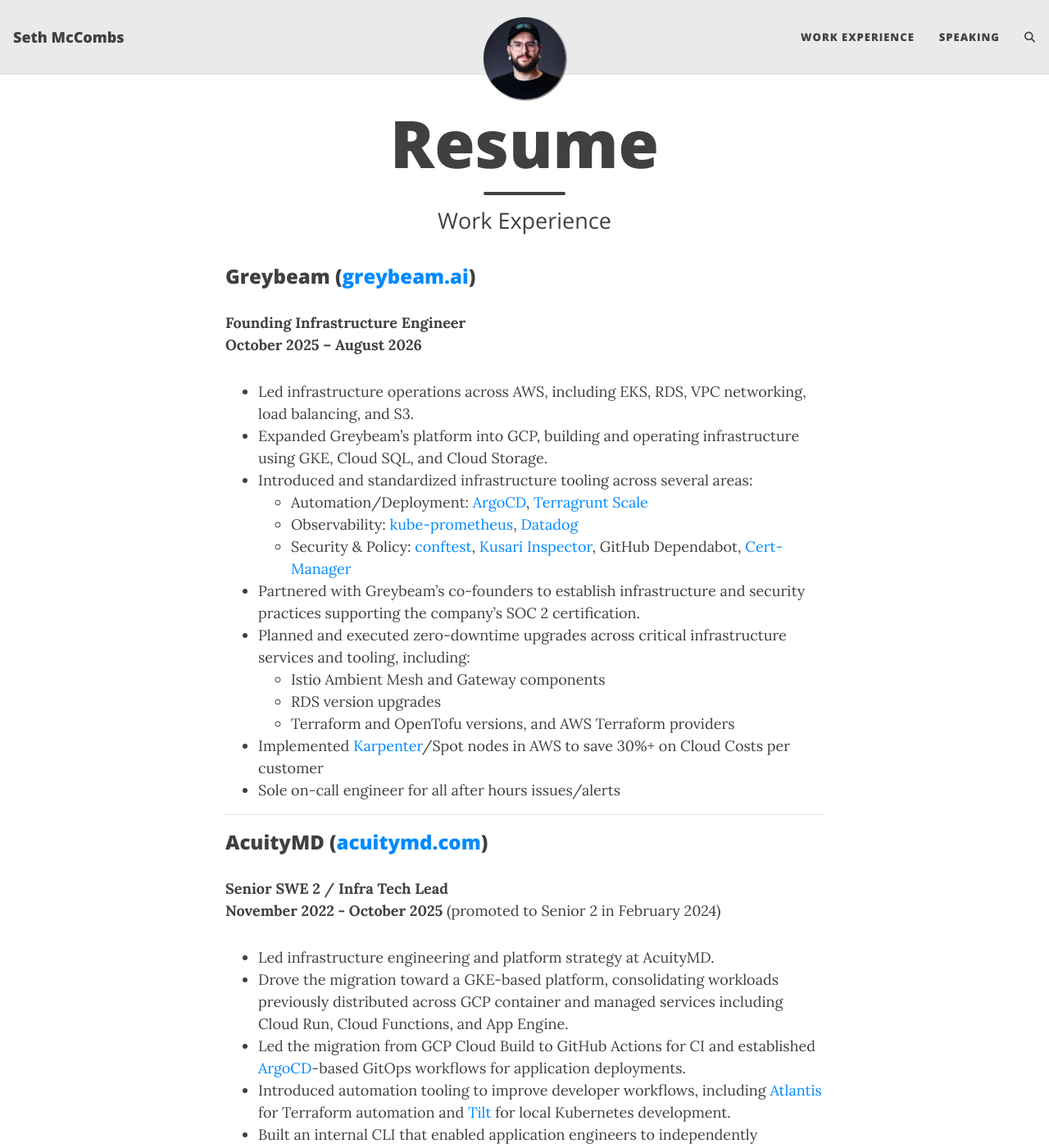
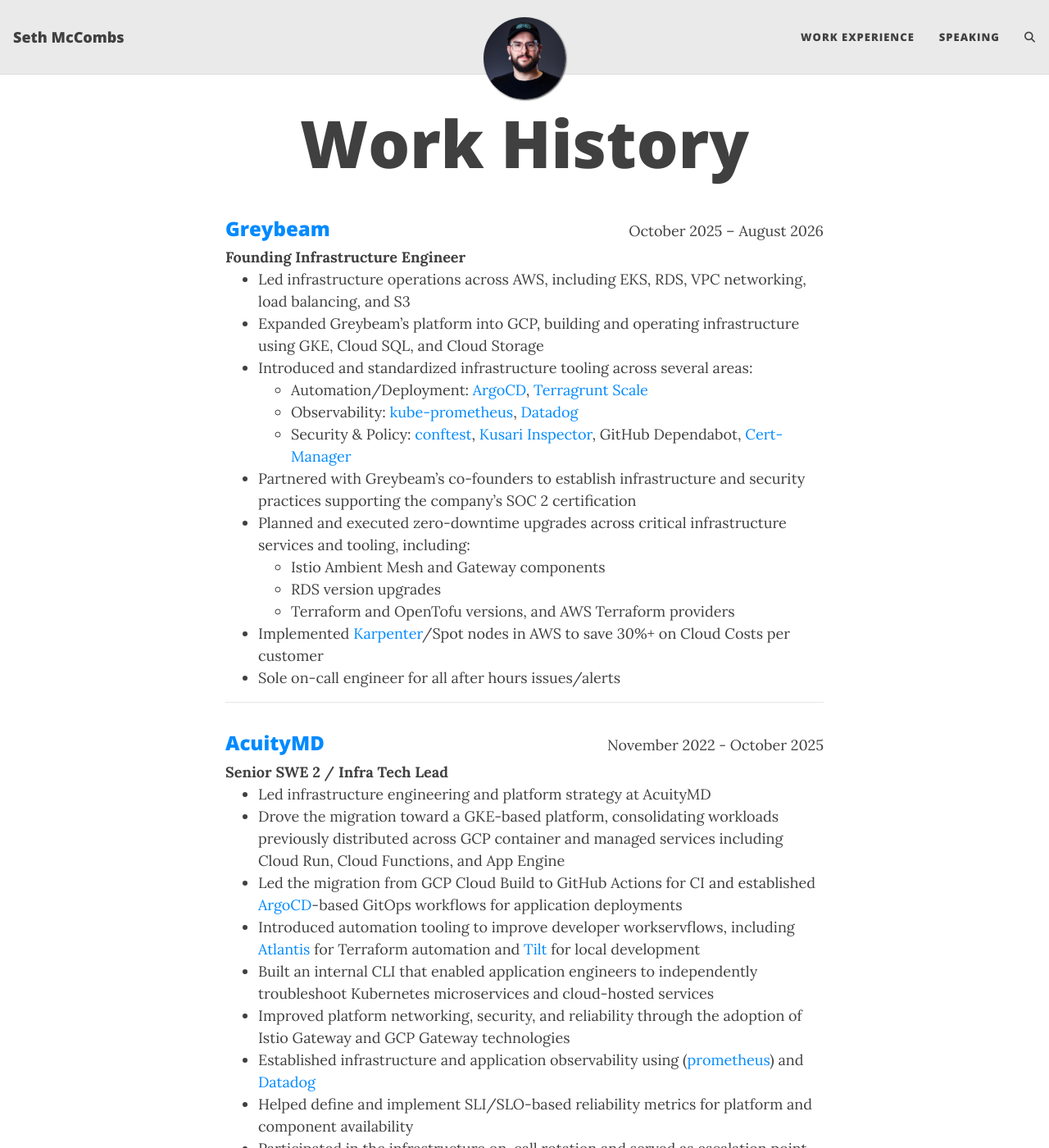
Before and after one commit to sethmccombs/sethmccombs.github.io, a Jekyll site: the page built from resume.md, in a window 1280 px wide and 1400 px high. Shown: the whole window at 82% size. Built offline with Jekyll 4.4.1, drawn with Linux system fonts in a browser that asks for light colours; comment, search, counter and statistics services are not loaded; some of the changed text lies outside the part shown.

Commit message:
update resume

```diff
--- a/assets/css/beautifuljekyll.css
+++ b/assets/css/beautifuljekyll.css
@@ -1124,3 +1124,16 @@
     display: inline-block;
   }
 }
+
+
+/* custom CSS*/
+.job-header {
+  display: flex;
+  justify-content: space-between;
+  align-items: baseline;
+  gap: 2rem;
+}
+
+.job-date {
+  white-space: nowrap;
+}
--- a/resume.md
+++ b/resume.md
@@ -1,20 +1,26 @@
 ---
 layout: page
-title: Resume
-subtitle: Work Experience
+title: Work History
+subtitle:
 ---
 
-### Greybeam ([greybeam.ai](greybeam.ai))
-**Founding Infrastructure Engineer**
-**October 2025 – August 2026**
+<div class="job-header">
+  <div>
+    <h3><a href="https://greybeam.ai">Greybeam</a></h3>
+    <strong>Founding Infrastructure Engineer</strong>
+  </div>
 
-- Led infrastructure operations across AWS, including EKS, RDS, VPC networking, load balancing, and S3.
-- Expanded Greybeam's platform into GCP, building and operating infrastructure using GKE, Cloud SQL, and Cloud Storage.
+  <div class="job-date">
+    October 2025 – August 2026
+  </div>
+</div>
+- Led infrastructure operations across AWS, including EKS, RDS, VPC networking, load balancing, and S3
+- Expanded Greybeam's platform into GCP, building and operating infrastructure using GKE, Cloud SQL, and Cloud Storage
 - Introduced and standardized infrastructure tooling across several areas:
   - Automation/Deployment: [ArgoCD](https://argoproj.github.io/cd/), [Terragrunt Scale](https://terragrunt.com/terragrunt-scale)
   - Observability: [kube-prometheus](https://github.com/prometheus-operator/kube-prometheus), [Datadog](https://www.datadoghq.com)
   - Security & Policy: [conftest](https://www.conftest.dev), [Kusari Inspector](https://www.kusari.dev/inspector/), GitHub Dependabot, [Cert-Manager](https://cert-manager.io)
-- Partnered with Greybeam's co-founders to establish infrastructure and security practices supporting the company's SOC 2 certification.
+- Partnered with Greybeam's co-founders to establish infrastructure and security practices supporting the company's SOC 2 certification
 - Planned and executed zero-downtime upgrades across critical infrastructure services and tooling, including:
   - Istio Ambient Mesh and Gateway components
   - RDS version upgrades
@@ -24,85 +30,118 @@
 
 ---
 
-### **AcuityMD** ([acuitymd.com](https://acuitymd.com))
-**Senior SWE 2 / Infra Tech Lead**
-**November 2022 - October 2025** (promoted to Senior 2 in February 2024)
+<div class="job-header">
+  <div>
+    <h3><a href="https://acuitymd.com">AcuityMD</a></h3>
+    <strong>Senior SWE 2 / Infra Tech Lead</strong>
+  </div>
 
-- Led infrastructure engineering and platform strategy at AcuityMD.
-- Drove the migration toward a GKE-based platform, consolidating workloads previously distributed across GCP container and managed services including Cloud Run, Cloud Functions, and App Engine.
-- Led the migration from GCP Cloud Build to GitHub Actions for CI and established [ArgoCD]([ArgoCD](https://argoproj.github.io/cd/))-based GitOps workflows for application deployments.
-- Introduced automation tooling to improve developer workflows, including [Atlantis]([Atlantis](https://www.runatlantis.io)) for Terraform automation and [Tilt]([Tilt](https://tilt.dev)) for local Kubernetes development.
-- Built an internal CLI that enabled application engineers to independently troubleshoot Kubernetes microservices and cloud-hosted services.
-- Improved platform networking, security, and reliability through the adoption of Istio Gateway and GCP Gateway technologies.
+  <div class="job-date">
+    November 2022 - October 2025
+  </div>
+</div>
+
+- Led infrastructure engineering and platform strategy at AcuityMD
+- Drove the migration toward a GKE-based platform, consolidating workloads previously distributed across GCP container and managed services including Cloud Run, Cloud Functions, and App Engine
+- Led the migration from GCP Cloud Build to GitHub Actions for CI and established [ArgoCD]([ArgoCD](https://argoproj.github.io/cd/))-based GitOps workflows for application deployments
+- Introduced automation tooling to improve developer workservflows, including [Atlantis]([Atlantis](https://www.runatlantis.io)) for Terraform automation and [Tilt]([Tilt](https://tilt.dev)) for local development
+- Built an internal CLI that enabled application engineers to independently troubleshoot Kubernetes microservices and cloud-hosted services
+- Improved platform networking, security, and reliability through the adoption of Istio Gateway and GCP Gateway technologies
 - Established infrastructure and application observability using ([prometheus](https://prometheus.io)) and [Datadog](datadog.com)
-- Helped define and implement SLI/SLO-based reliability metrics for platform and component availability.
+- Helped define and implement SLI/SLO-based reliability metrics for platform and component availability
 - Participated in the infrastructure on-call rotation and served as escalation point for CICD and platform issues
 
 ---
 
-### **Crunchyroll** ([crunchyroll.com](https://www.crunchyroll.com))
-**Senior DevOps Engineer / Tech Lead**
-**April 2022 – November 2022**
+<div class="job-header">
+  <div>
+    <h3><a href="https://crunchyroll.com">Crunchyroll</a></h3>
+    <strong>Senior DevOps Engineer / Tech Lead</strong>
+  </div>
 
-- 1 of 3 tech leads supporting application engineers on worldwide team
-- Helped lead EKS based platform "reconception"
-    - Istio rollout
-    - Migration from VM based services to full containerization
-- Built/Maintained Cloud Infra with Terraform and Cloudformation
-- Supported CICD systems - Jenkins, Spinnaker and CircleCI
-- Helped architect the "future of Crunchyroll" using GCP services
+  <div class="job-date">
+    April 2022 – November 2022
+  </div>
+</div>
 
+- Served as one of three technical leads supporting application engineers across a globally distributed engineering organization
+- Helped lead the redesign of the company's EKS-based application platform, including:
+  - Rolling out Istio across the platform
+  - Migrating services from VM-based infrastructure to containerized workloads
+- Built and maintained AWS infrastructure using Terraform and CloudFormation
+- Supported and improved CI/CD platforms including Spinnaker, and CircleCI
+- Contributed to the architecture and technical direction for Crunchyroll's future cloud platform, including adoption of GCP services
 
 ---
 
-### **Workday** ([workday.com](https://www.workday.com))
-**Software Development Engineer III – Public Cloud SRE**
-**November 2020 – April 2022**
+<div class="job-header">
+  <div>
+    <h3><a href="https://workday.com">Workday</a></h3>
+    <strong>SDE III – Public Cloud SRE</strong>
+  </div>
 
-- Member of Public Cloud Platform team, responsible for
-  - Operation and maintenance of self-managed Kubernetes platform hosted in Amazon Web Services
-  - Support for deployment infrastructure for weekly platform and core application patches
-- Participated in rewrite of all internal documentation for new environment builds
-- Designed new support model for cross-team engagements
-- CI/CD automation and Kubernetes platform infrastructure
-- Introduced and drove cross-team initiatives modeled on Kubernetes SIGs
-- Co-led secure image pipeline project for FedRAMP compliance
-- Bi-weekly on-call rotation for issues in automated deployments/patching Kubernetes environments
+  <div class="job-date">
+    November 2020 – April 2022
+  </div>
+</div>
 
+- Served on the Public Cloud Platform team responsible for operating and maintaining self-managed Kubernetes infrastructure hosted in AWS
+- Supported deployment infrastructure used to deliver weekly platform and core application patches
+- Participated in a complete rewrite of internal documentation supporting new environment builds and operational processes
+- Designed a new support model for cross-team infrastructure engagements
+- Built and maintained CI/CD automation and Kubernetes platform infrastructure
+- Introduced and drove cross-team engineering initiatives modeled after Kubernetes SIGs
+- Co-led the development of a secure container image pipeline supporting FedRAMP compliance requirements
+- Participated in a bi-weekly on-call rotation supporting automated deployments, platform patching, and Kubernetes environments
 
 ---
 
-### **Sysdig** ([sysdig.com](https://sysdig.com))
-**Infrastructure Engineer**
-_Nov 2019 – Nov 2020_
+<div class="job-header">
+  <div>
+    <h3><a href="https://sysdig.com">Sysdig</a></h3>
+    <strong>Infrastructure Engineer</strong>
+  </div>
 
-* Managed AWS and IBM Cloud environments
-* Lead Jenkins admin; standardized CI workflows
-* Improved developer autonomy through self-service tooling and documentation
+  <div class="job-date">
+    November 2019 – November 2020
+  </div>
+</div>
+
+- Managed and operated infrastructure across AWS and IBM Cloud environments
+- Led Jenkins administration and standardized CI workflows across engineering teams
+- Improved developer autonomy through self-service infrastructure tooling and documentation
 
 ---
 
-### **Triller** (Short Form Video App)
-**Senior Site Reliability Engineer**
-_Mar 2019 – Nov 2019_
+<div class="job-header">
+  <div>
+    <h3>Triller</h3>
+    <strong>Senior Site Reliability Engineer</strong>
+  </div>
 
-* Full infrastructure ownership, AWS & Kubernetes-based
-* Transitioned to Infrastructure as Code
-* Increased visibility and reliability with OSS observability tools
-* Standardized infra/tools using widely adopted OSS solutions
+  <div class="job-date">
+    March 2019 – November 2019
+  </div>
+</div>
+
+- Owned and operated infrastructure supporting AWS and Kubernetes-based application platforms
+- Helped transition infrastructure management toward Infrastructure as Code practices
+- Improved platform visibility and reliability through the adoption of open-source observability tooling
+- Standardized infrastructure tooling around widely adopted open-source technologies
 
 ---
 
-### **Veracode / SourceClear** ([veracode.com](https://www.veracode.com))
-**DevOps Engineer**
-_May 2018 – Feb 2019_
+<div class="job-header">
+  <div>
+    <h3><a href="https://www.veracode.com">Veracode / SourceClear</a></h3>
+    <strong>DevOps Engineer</strong>
+  </div>
 
-* Managed GitLab-based CI/CD systems
-* Led Kubernetes adoption initiatives
-* Oversaw SourceClear’s Kubernetes clusters and post-acquisition integrations
+  <div class="job-date">
+    November 2019 - March 2019
+  </div>
+</div>
 
-**IT Ops Engineer**
-_Nov 2017 – May 2018_
-
-* Led MDM implementation and G-Suite/2FA management
-* Automated onboarding and managed global VPN infrastructure
+- Maintained self-hosted GitLab-based CI/CD infrastructure in AWS
+- Led initiatives to expand Kubernetes adoption across engineering teams
+- Operated SourceClear's Kubernetes clusters and supported infrastructure integration following its acquisition by Veracode
```
Also changed, not shown: index.md (+6 -3 lines), 7 other files.
